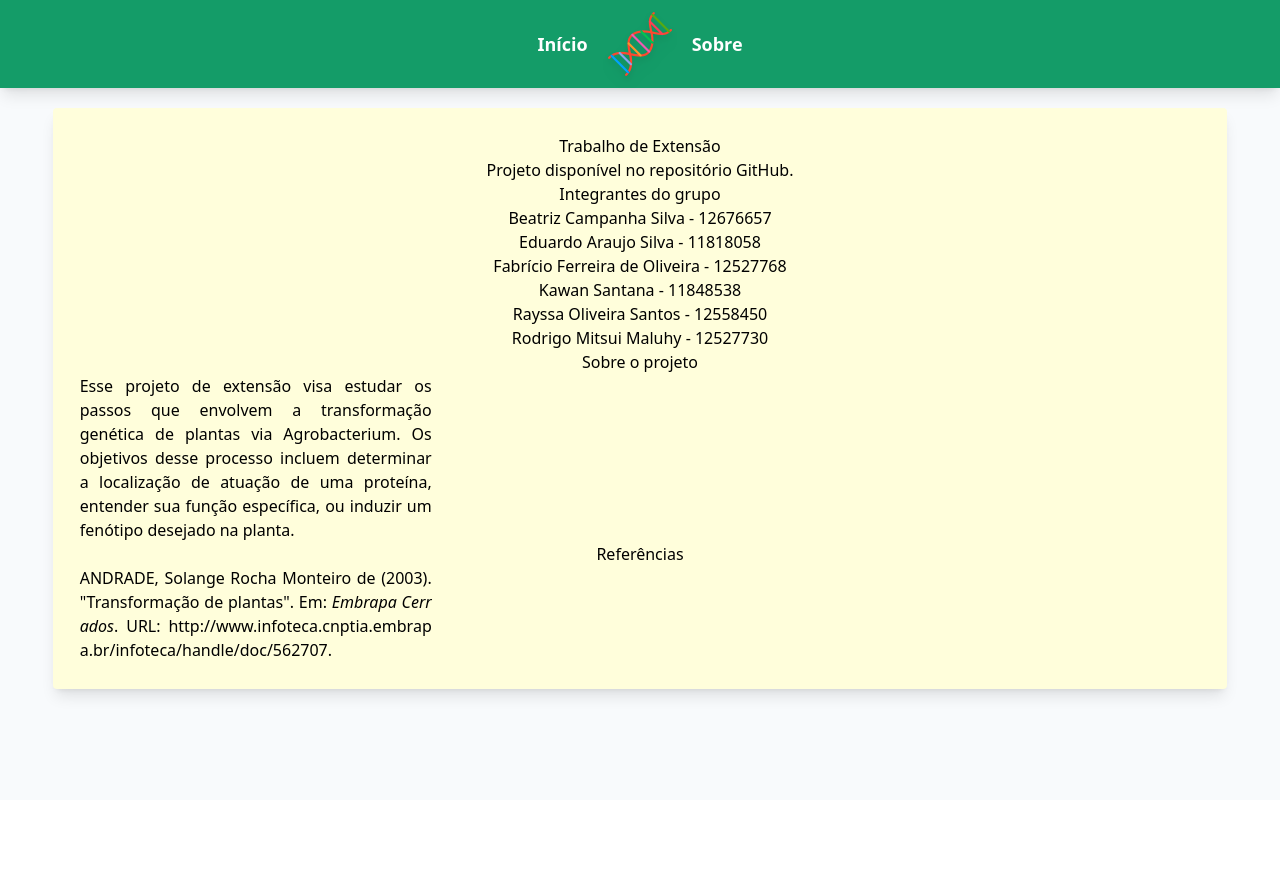
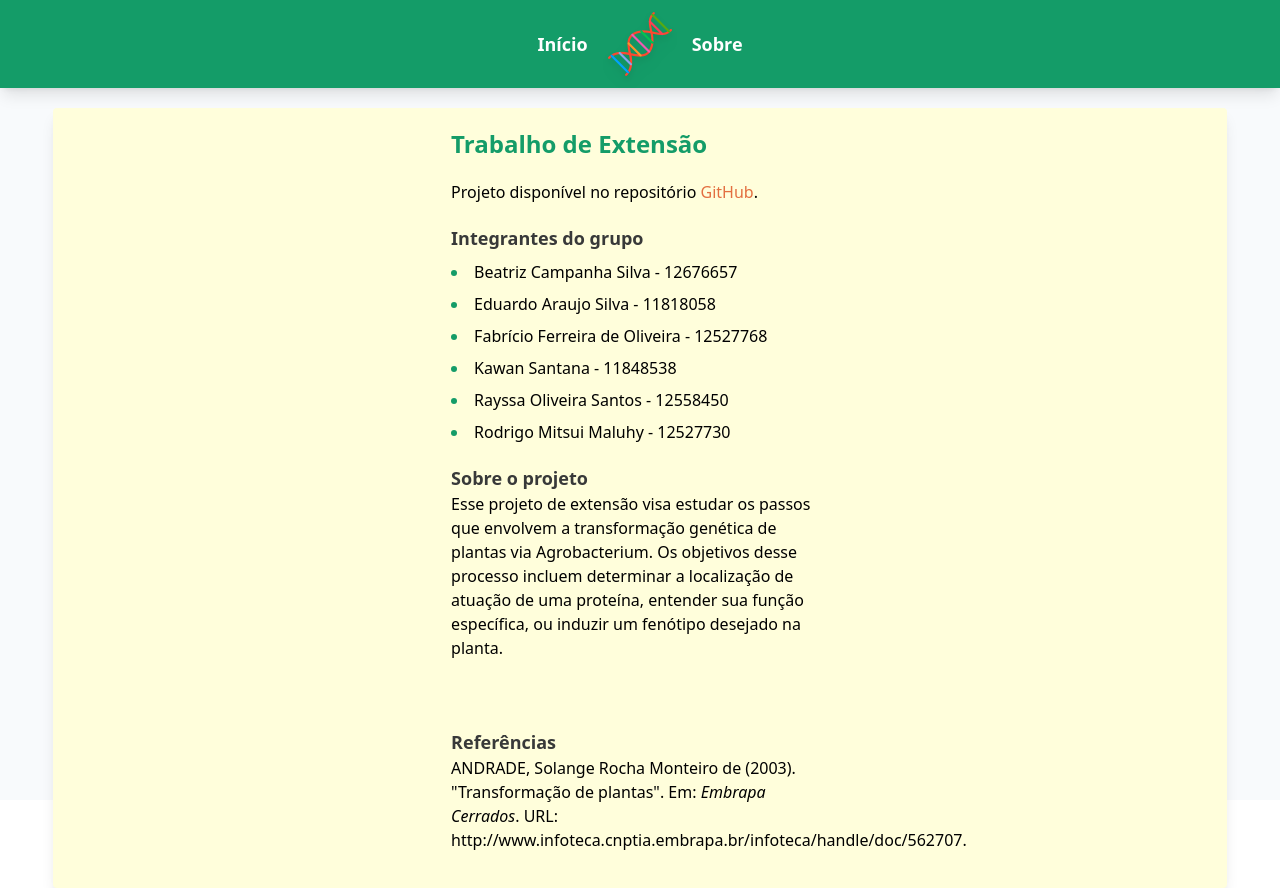
Before and after one commit to BCampanha/extensao-biomol, a Vue app: page /sobre in a window 1280 px wide. Before the commit the page ends 800 px from the top, so only its background shows below. Built offline with nearby package versions, Linux system fonts and the light colour scheme.

Commit message:
Pequenas alterações de layout

```diff
--- a/src/components/JanelaQuestao.vue
+++ b/src/components/JanelaQuestao.vue
@@ -27,8 +27,9 @@
           <em>Este é um bloco de ferramentas/ações.</em>
         </slot>
         <br>
+        <br>
         <RouterLink :to="anterior" class="text-white bg-laranja p-2 rounded">Voltar</RouterLink>
-        <RouterLink :to="proxima" class="text-white bg-laranja p-2 rounded ml-2">Proximo</RouterLink>
+        <RouterLink :to="proxima" class="text-white bg-laranja p-2 rounded ml-2">Próximo</RouterLink>
       </div>
     </div>
   </div>
--- a/src/views/EscolhaVia.vue
+++ b/src/views/EscolhaVia.vue
@@ -2,25 +2,17 @@
   <div>
     <JanelaQuestao titulo="Escolha da via" orientacoes="Primeiro, é preciso decidir qual será a técnica utilizada para transferir o gene de interesse para o feijão. A transformação pode ser realizada via: biobalística, em que partículas de ouro ou tungstênio cobertas com DNA são bombardeadas para o tecido da planta através da aceleração por hélio; ou Agrobacterium tumefaciens, que consiste no co-cultivo do tecido da planta com uma bactéria capaz de transferir parte do DNA para a célula vegetal.">
       <template #principal>
-        <img
-          src="../assets/metodos-2.jpg"
-          alt="Esquema de transformação gênica por Agrobacterium e por biobalística"
-        />
+        <img src="../assets/metodos-2.jpg" alt="Esquema de transformação gênica por Agrobacterium e por biobalística" class="mx-auto rounded-lg border-2 w-[50rem]"/>
       </template>
       <template #ferramentas>
-        <p>
+        <br>
+        <p class="mb-2">
           Selecione a <strong>técnica de transformação gênica</strong> que você
           gostaria de simular.
         </p>
         <div v-for="opcao in opcoes" :key="opcao.id">
-          <input
-            type="radio"
-            :id="opcao.id"
-            :value="opcao"
-            v-model="selecionado"
-            @change="foiSelecionado"
-          />
-          <label :for="opcao.id" :class="{'italico' : opcao.id==='AGRO'}">{{ opcao.nome }}</label>
+          <input type="radio" :id="opcao.id" :value="opcao" v-model="selecionado" @change="foiSelecionado" class="accent-verde-escuro mt-2"/>
+          <label :for="opcao.id" :class="{'italic' : opcao.id==='AGRO'}" class="mx-1">{{ opcao.nome }}</label>
         </div>
       </template>
     </JanelaQuestao>
--- a/src/views/SobreTrabalho.vue
+++ b/src/views/SobreTrabalho.vue
@@ -1,35 +1,26 @@
 <template>
-  <div class="sobre">
-    <h1>Trabalho de Extensão</h1>
+  <div class="flex flex-col justify-center w-4/12 mx-auto">
+    <h1 class="text-2xl font-extrabold mb-5 text-verde-escuro">Trabalho de Extensão</h1>
     <p>
       Projeto disponível no repositório
-      <a
-        href="https://github.com/BCampanha/extensao-biomol"
-        target="_blank"
-        rel="noopener"
-        >GitHub</a
-      >.
+      <a href="https://github.com/BCampanha/extensao-biomol" target="_blank" rel="noopener" class="text-laranja hover:text-verde-principal">GitHub</a>.
     </p>
-    <h3>Integrantes do grupo</h3>
-    <ul>
-      <li v-for="integrante in integrantes" :key="integrante.nusp">
+    <h3 class="mt-5 text-lg font-bold text-escuro">Integrantes do grupo</h3>
+    <ul class="list-disc list-inside marker:text-verde-escuro">
+      <li v-for="integrante in integrantes" :key="integrante.nusp" class="mt-2">
         {{ integrante.nome }} - {{ integrante.nusp }}
       </li>
     </ul>
-    <h3>Sobre o projeto</h3>
+    <h3 class="mt-5 text-lg font-bold text-escuro">Sobre o projeto</h3>
     <p class="resumo">{{ resumo }}</p>
-    <h4>Referências</h4>
-    <p
-      v-for="referencia in referencias"
-      class="referencias"
-      :key="referencia.url"
-    >
+    <br>
+    <br>
+    <h4 class="mt-5 text-lg font-bold text-escuro">Referências</h4>
+    <p v-for="referencia in referencias" class="mb-4" :key="referencia.url">
       {{ referencia.author.split(" ").pop().toLocaleUpperCase() }},
       {{ referencia.author.split(" ").slice(0, -1).join(" ") }} ({{
         referencia.year
-      }}). "{{ referencia.title }}". Em: <em>{{ referencia.publisher }}</em
-      >. URL: <a href="referencia.url">{{ referencia.url }}</a
-      >.
+      }}). "{{ referencia.title }}". Em: <em>{{ referencia.publisher }}</em>. URL: <a href="referencia.url">{{ referencia.url }}</a>.
     </p>
   </div>
 </template>
@@ -81,37 +72,3 @@ export default {
   },
 };
 </script>
-
-<style scoped>
-.resumo {
-  width: 22rem;
-  max-width: 95vw;
-  text-wrap: wrap;
-  text-align: justify;
-}
-
-.referencias {
-  width: 22rem;
-  max-width: 95vw;
-  text-wrap: wrap;
-  text-align: justify;
-  word-break: break-all;
-}
-
-img {
-  width: 22rem;
-  max-width: 95vw;
-}
-
-.sobre {
-  display: flex;
-  flex-direction: column;
-  text-align: center;
-  max-width: 95vw;
-  margin: 0.5vw;
-}
-
-ul {
-  margin: 0;
-}
-</style>
--- a/src/views/TransformAgrobac.vue
+++ b/src/views/TransformAgrobac.vue
@@ -3,7 +3,7 @@
     <JanelaQuestao titulo="Transformação em Agrobacterium" orientacoes="Cultivo de Agrobacterium Indução dos genes de transferência vir com
         acetoceringona">
       <template #ferramentas>
-        <button @click="foiConcluido()" class="mb-4">Ação</button>
+        <button @click="foiConcluido()">Ação</button>
       </template>
     </JanelaQuestao>
   </div>
```
